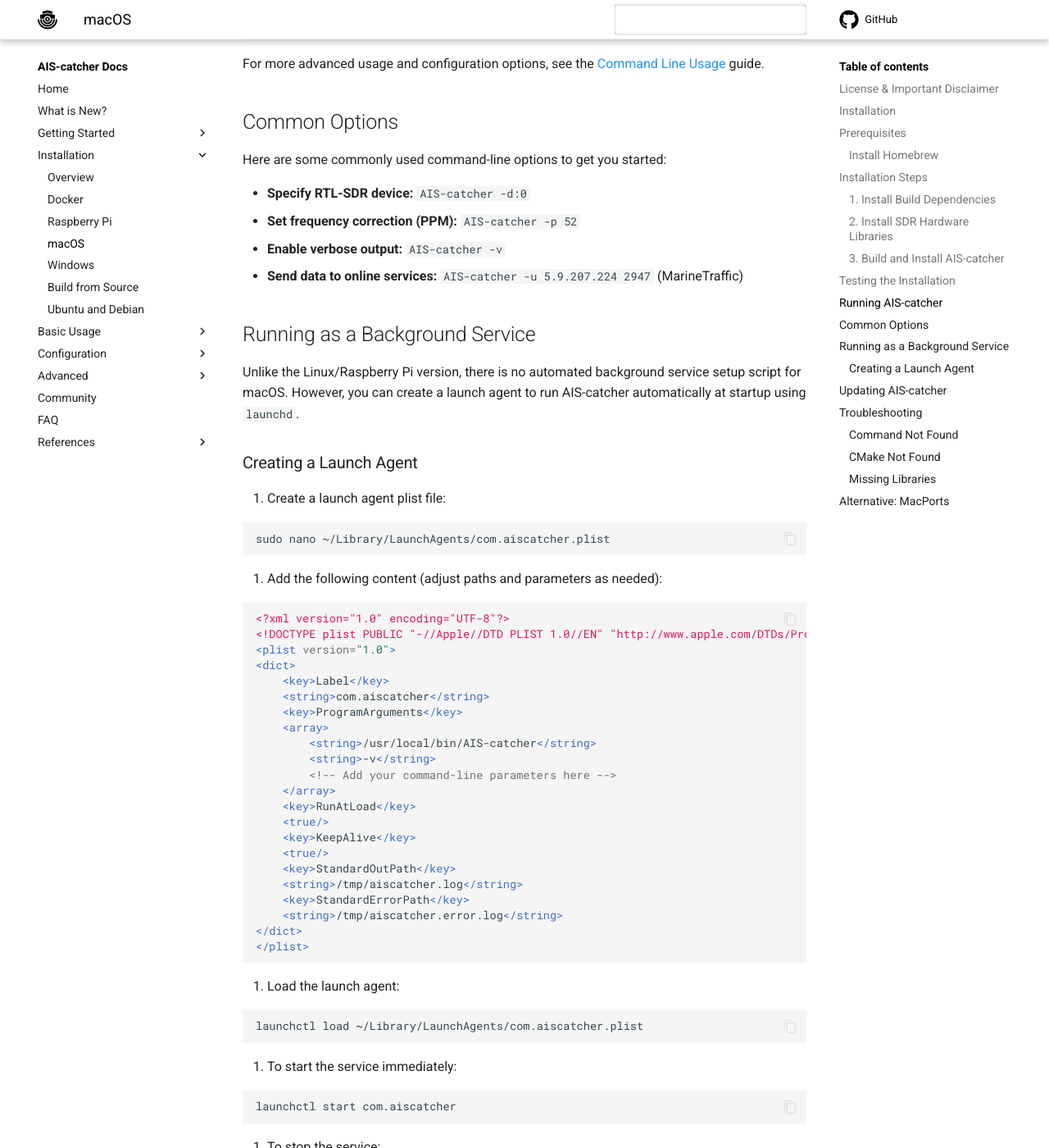
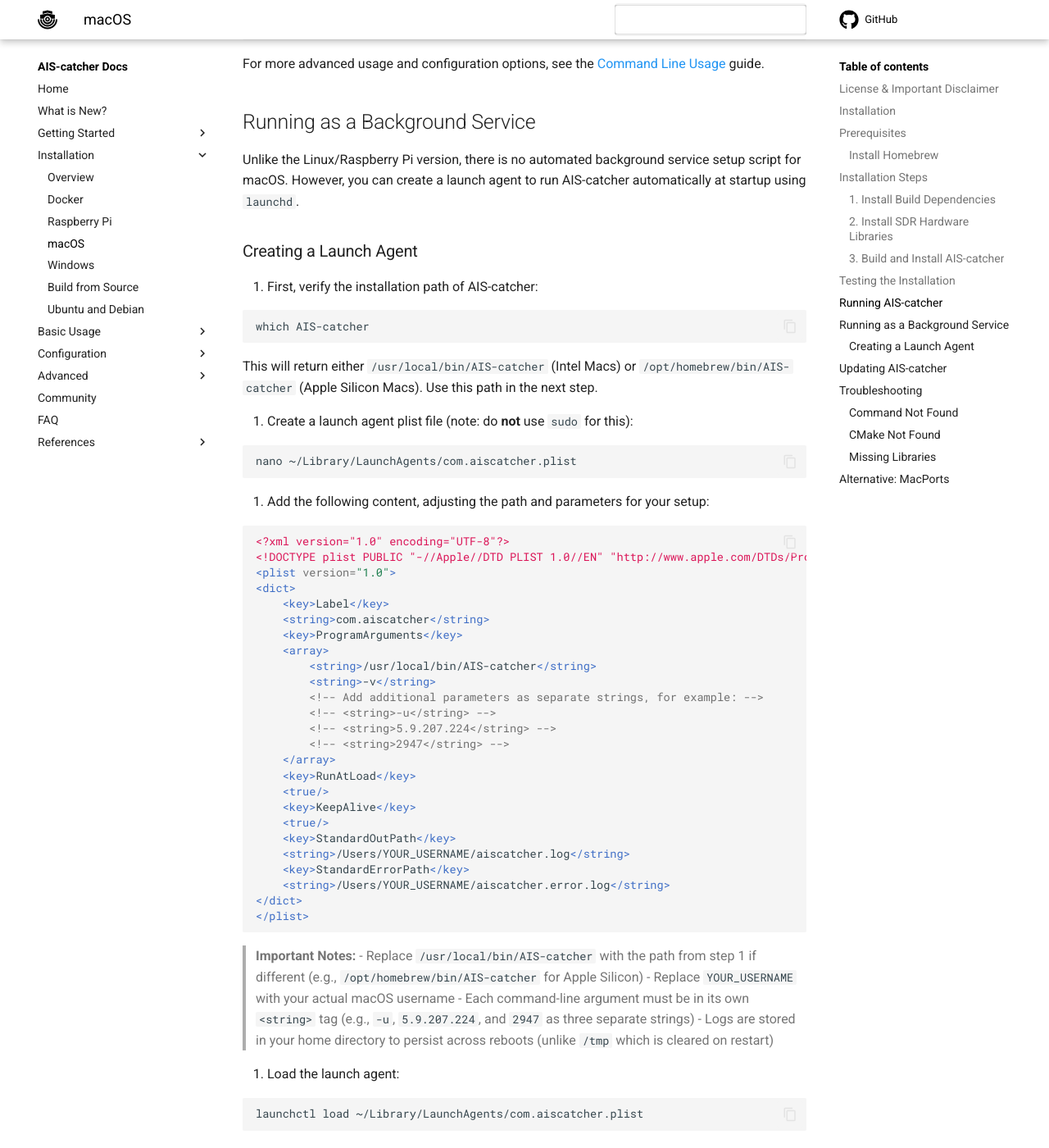
Before and after one commit to jvde-github/AIS-catcher-docs, an MkDocs documentation site: the page built from docs/installation/macos.md, in a window 1280 px wide and 1400 px high, scrolled down 2582 px. Shown: the whole window at 82% size. Built offline with MkDocs 1.6.1 and Material for MkDocs 9.7.7, drawn with Linux system fonts in a browser that asks for light colours; comment, search, counter and statistics services are not loaded; some of the changed text lies outside the part shown.

Commit message:
Fix macOS LaunchAgent instructions: remove sudo, add path verification, improve argument formatting

````diff
--- a/docs/installation/macos.md
+++ b/docs/installation/macos.md
@@ -93,28 +93,27 @@
 
 For more advanced usage and configuration options, see the [Command Line Usage](../usage/cli.md) guide.
 
-## Common Options
-
-Here are some commonly used command-line options to get you started:
-
-- **Specify RTL-SDR device:** `AIS-catcher -d:0`
-- **Set frequency correction (PPM):** `AIS-catcher -p 52`
-- **Enable verbose output:** `AIS-catcher -v`
-- **Send data to online services:** `AIS-catcher -u 5.9.207.224 2947` (MarineTraffic)
-
 ## Running as a Background Service
 
 Unlike the Linux/Raspberry Pi version, there is no automated background service setup script for macOS. However, you can create a launch agent to run AIS-catcher automatically at startup using `launchd`.
 
 ### Creating a Launch Agent
 
-1. Create a launch agent plist file:
+1. First, verify the installation path of AIS-catcher:
 
 ```bash
-sudo nano ~/Library/LaunchAgents/com.aiscatcher.plist
+which AIS-catcher
 ```
 
-2. Add the following content (adjust paths and parameters as needed):
+This will return either `/usr/local/bin/AIS-catcher` (Intel Macs) or `/opt/homebrew/bin/AIS-catcher` (Apple Silicon Macs). Use this path in the next step.
+
+2. Create a launch agent plist file (note: do **not** use `sudo` for this):
+
+```bash
+nano ~/Library/LaunchAgents/com.aiscatcher.plist
+```
+
+3. Add the following content, adjusting the path and parameters for your setup:
 
 ```xml
 <?xml version="1.0" encoding="UTF-8"?>
@@ -127,36 +126,51 @@
     <array>
         <string>/usr/local/bin/AIS-catcher</string>
         <string>-v</string>
-        <!-- Add your command-line parameters here -->
+        <!-- Add additional parameters as separate strings, for example: -->
+        <!-- <string>-u</string> -->
+        <!-- <string>5.9.207.224</string> -->
+        <!-- <string>2947</string> -->
     </array>
     <key>RunAtLoad</key>
     <true/>
     <key>KeepAlive</key>
     <true/>
     <key>StandardOutPath</key>
-    <string>/tmp/aiscatcher.log</string>
+    <string>/Users/YOUR_USERNAME/aiscatcher.log</string>
     <key>StandardErrorPath</key>
-    <string>/tmp/aiscatcher.error.log</string>
+    <string>/Users/YOUR_USERNAME/aiscatcher.error.log</string>
 </dict>
 </plist>
 ```
 
-3. Load the launch agent:
+> **Important Notes:**
+> - Replace `/usr/local/bin/AIS-catcher` with the path from step 1 if different (e.g., `/opt/homebrew/bin/AIS-catcher` for Apple Silicon)
+> - Replace `YOUR_USERNAME` with your actual macOS username
+> - Each command-line argument must be in its own `<string>` tag (e.g., `-u`, `5.9.207.224`, and `2947` as three separate strings)
+> - Logs are stored in your home directory to persist across reboots (unlike `/tmp` which is cleared on restart)
+
+4. Load the launch agent:
 
 ```bash
 launchctl load ~/Library/LaunchAgents/com.aiscatcher.plist
 ```
 
-4. To start the service immediately:
+5. To start the service immediately:
 
 ```bash
 launchctl start com.aiscatcher
 ```
 
-5. To stop the service:
+6. To stop the service:
 
 ```bash
 launchctl stop com.aiscatcher
+```
+
+7. To unload the service (if you need to make changes to the plist):
+
+```bash
+launchctl unload ~/Library/LaunchAgents/com.aiscatcher.plist
 ```
 
 ## Updating AIS-catcher
````
